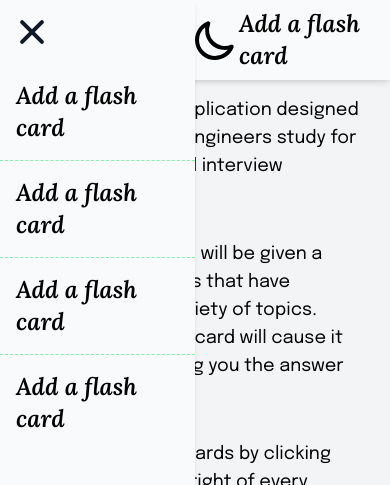
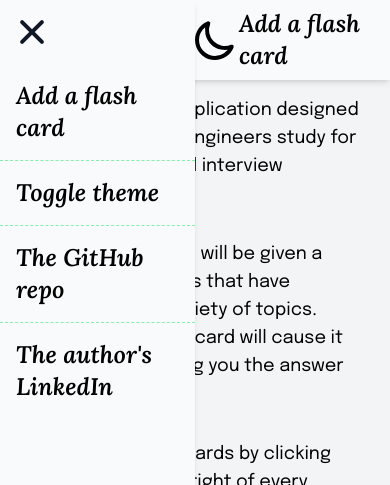
Before and after one commit to alexmkio/leet-cards, a Next.js app: page / in a window 390 px wide. Both pictures are taken after a click on the button 32 px from the left and 32 px from the top of the page. Shown: the top 485 px of the page. Built offline with nearby package versions, Linux system fonts and the light colour scheme; no server answers.

Commit message:
Update list contents

```diff
--- a/components/Header.tsx
+++ b/components/Header.tsx
@@ -76,28 +76,20 @@ export default function Header() {
               </Link>
             </li>
 
-            <li className="p-4 font-header text-2xl transition duration-300 ease-in-out hover:text-red-500 dark:hover:text-green-300 hover:bg-gray-100 dark:hover:bg-gray-500">
-              <Link href='/add'>
-                <a>
-                  <p>Add a flash card</p>
-                </a>
-              </Link>
+            <li className="p-4 font-header text-2xl transition duration-300 ease-in-out hover:text-red-500 dark:hover:text-green-300 hover:bg-gray-100 dark:hover:bg-gray-500" onClick={() => changeTheme()}>
+              Toggle theme
             </li>
 
             <li className="p-4 font-header text-2xl transition duration-300 ease-in-out hover:text-red-500 dark:hover:text-green-300 hover:bg-gray-100 dark:hover:bg-gray-500">
-              <Link href='/add'>
-                <a>
-                  <p>Add a flash card</p>
-                </a>
-              </Link>
+              <a href="https://github.com/alexmkio/leet-cards" target="_blank" rel="noreferrer">
+                The GitHub repo
+              </a>
             </li>
 
             <li className="p-4 font-header text-2xl transition duration-300 ease-in-out hover:text-red-500 dark:hover:text-green-300 hover:bg-gray-100 dark:hover:bg-gray-500">
-              <Link href='/add'>
-                <a>
-                  <p>Add a flash card</p>
-                </a>
-              </Link>
+              <a href="https://www.linkedin.com/in/alexkio/" target="_blank" rel="noreferrer" className="transition duration-300 ease-in-out hover:text-red-500 dark:hover:text-green-200">
+                The author's LinkedIn
+              </a>
             </li>
           </ul>
         </div>
```
